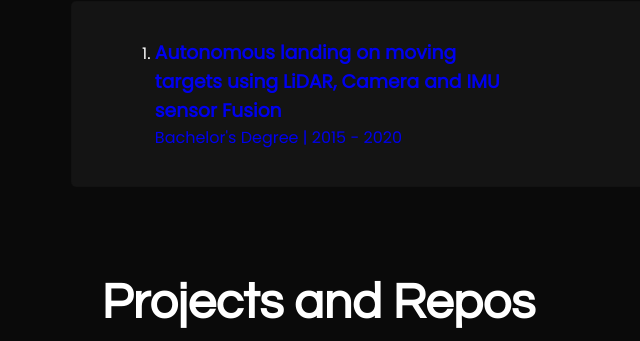
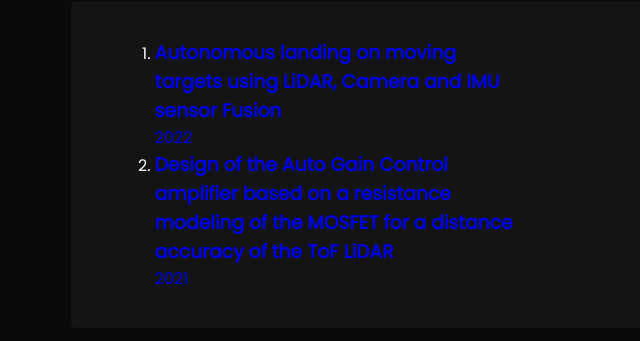
Before and after one commit to Hamidraei23/Hamidraei23.github.io, a plain HTML site: page index.html in a window 1280 px wide. Shown: the part 800-1141 px from the top of the page, without its empty margins (321-961 px from the left). Drawn offline with nearby package versions, Linux system fonts and the light colour scheme; no server answers; a script that the page names is missing.

Commit message:
publications
Signed-off-by: hamidreza raei <hamidreza.raei@iit.it>

```diff
--- a/index.html
+++ b/index.html
@@ -88,8 +88,20 @@
                   <a href="https://ieeexplore.ieee.org/abstract/document/9828342" target="_blank">
                     <div class="details">
                       <h3>Autonomous landing on moving targets using LiDAR, Camera and IMU sensor Fusion</h3>
-                      <p>Bachelor's Degree | 2015 - 2020</p>
+                      <p>2022</p>
                     </div>
+
+                  </a>
+                </div>
+              </li>
+              <li>
+                <div class="institution_MS">
+                  <a href="https://ieeexplore.ieee.org/abstract/document/9649900" target="_blank">
+                    <div class="details">
+                      <h3>Design of the Auto Gain Control amplifier based on a resistance modeling of the MOSFET for a distance accuracy of the ToF LiDAR</h3>
+                      <p>2021</p>
+                    </div>
+
                   </a>
                 </div>
               </li>
```
